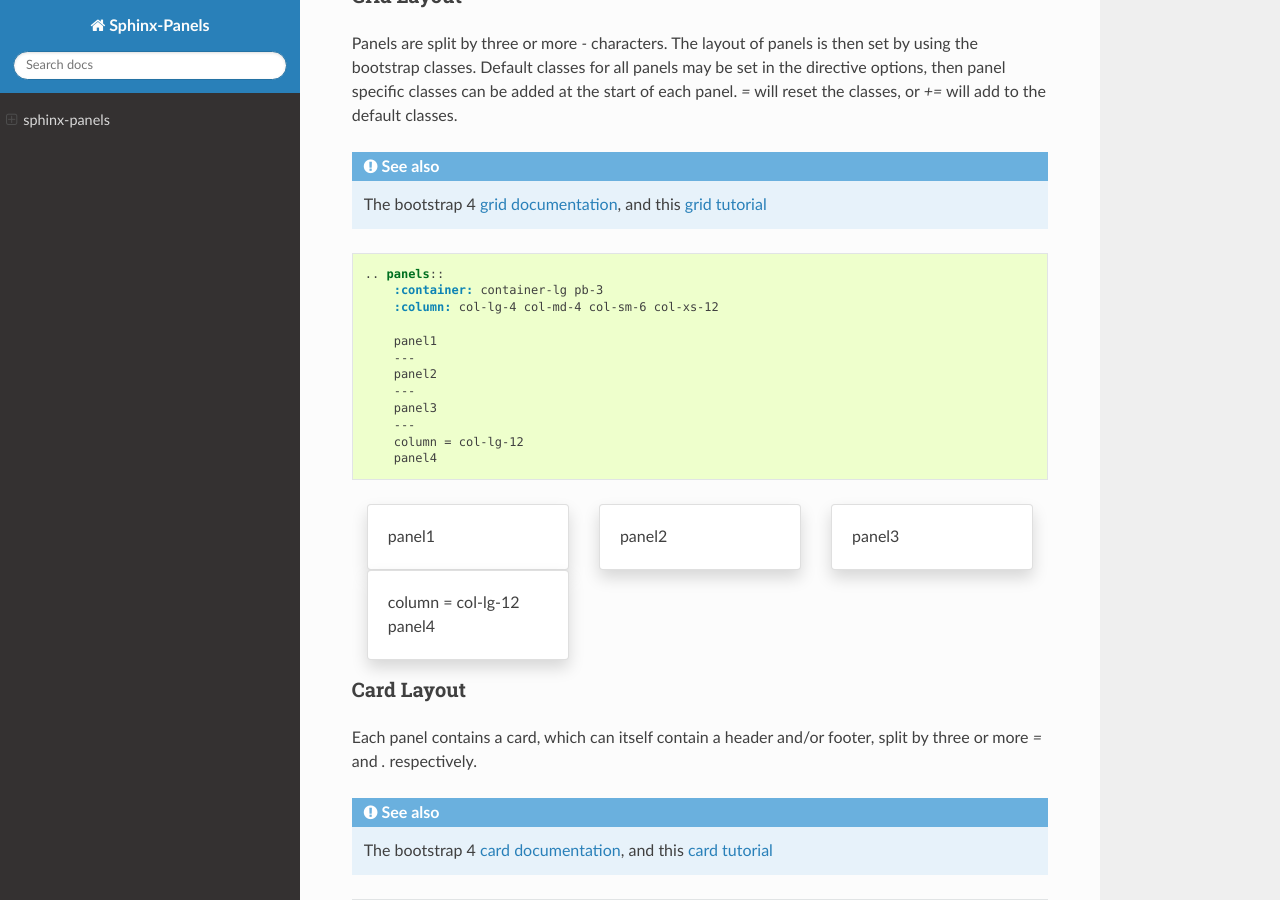
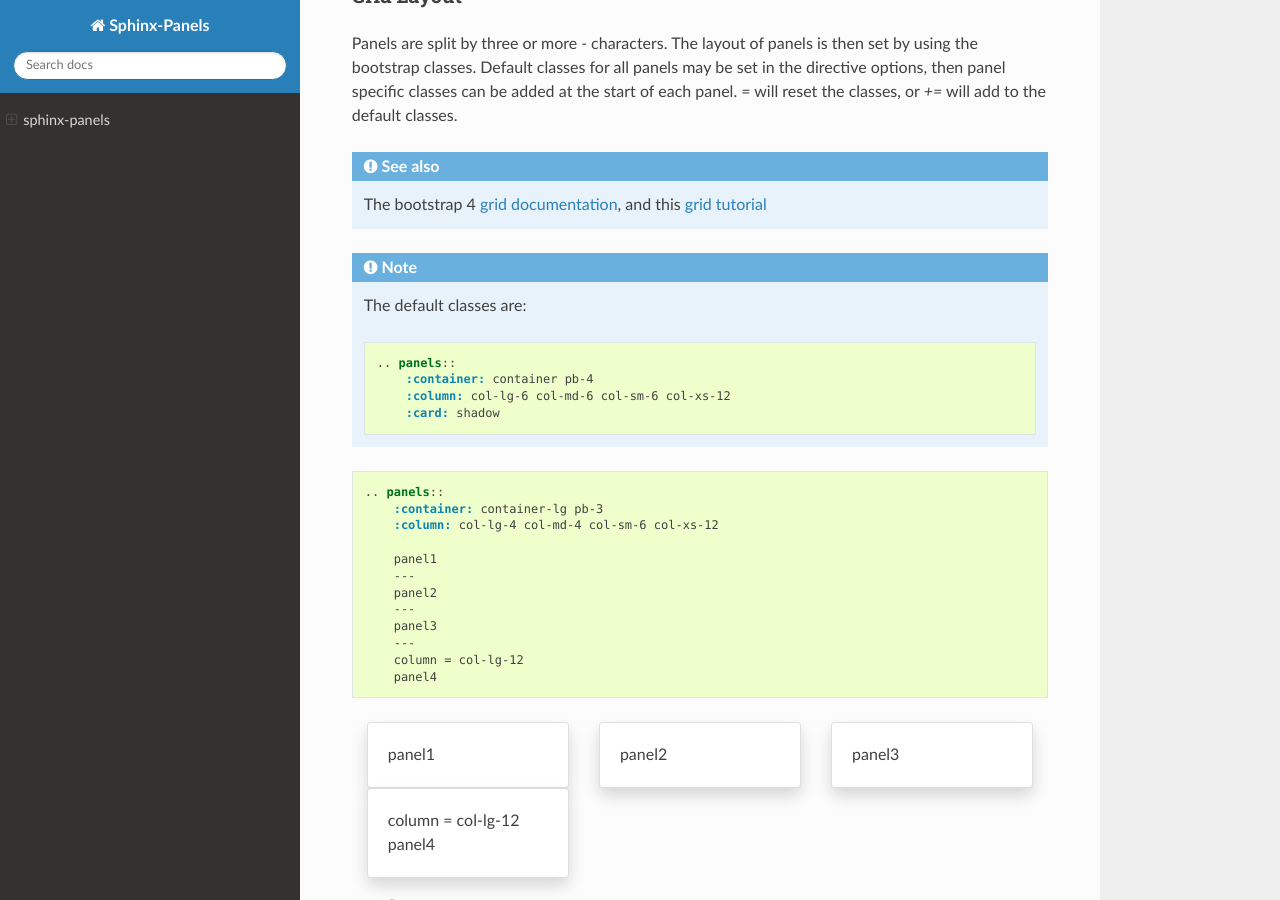
Before and after one commit to executablebooks/sphinx-panels, a Sphinx documentation site: the page built from docs/index.rst, in a window 1280 px wide and 900 px high, scrolled down 1476 px. Built offline with Sphinx 7.4.7 and the Read the Docs theme 2.0.0, drawn with Linux system fonts in a browser that asks for light colours.

Commit message:
Update index.rst

```diff
--- a/docs/index.rst
+++ b/docs/index.rst
@@ -93,6 +93,17 @@ then panel specific classes can be added at the start of each panel.
 
     The bootstrap 4 `grid documentation <https://getbootstrap.com/docs/4.0/layout/grid/>`_,
     and this `grid tutorial <https://www.w3schools.com/bootstrap/bootstrap_grid_system.asp>`_
+
+.. note::
+
+    The default classes are:
+
+    .. code-block:: rst
+
+        .. panels::
+            :container: container pb-4
+            :column: col-lg-6 col-md-6 col-sm-6 col-xs-12
+            :card: shadow
 
 .. code-block:: rst
 
@@ -255,7 +266,6 @@ but it is advised you use the built-in bootstrap classes:
     body = bg-info
     header = bg-success
     footer = bg-secondary
-
 
     panel 2 header
     ==============
```
